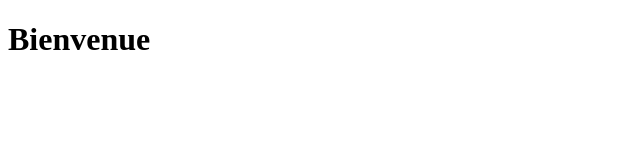
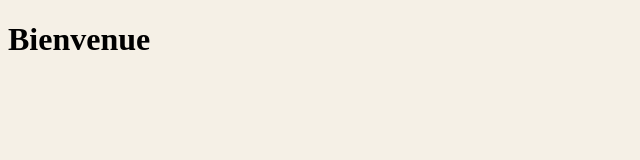
Before and after one commit to rolandernotte/mon-site, a plain HTML site: page index.html in a window 1280 px wide. Shown: the whole page, without its empty margins (0-640 px from the left). Drawn offline with Linux system fonts and the light colour scheme.

Commit message:
Revert "Modifie style.css (erreur pour test)"
This reverts commit c5abd1bfb12062d678767b163661a3716d989410.

```diff
--- a/style.css
+++ b/style.css
@@ -1 +1 @@
-body{backgrond: #f5f0e6}
+body{background: #f5f0e6}
```
